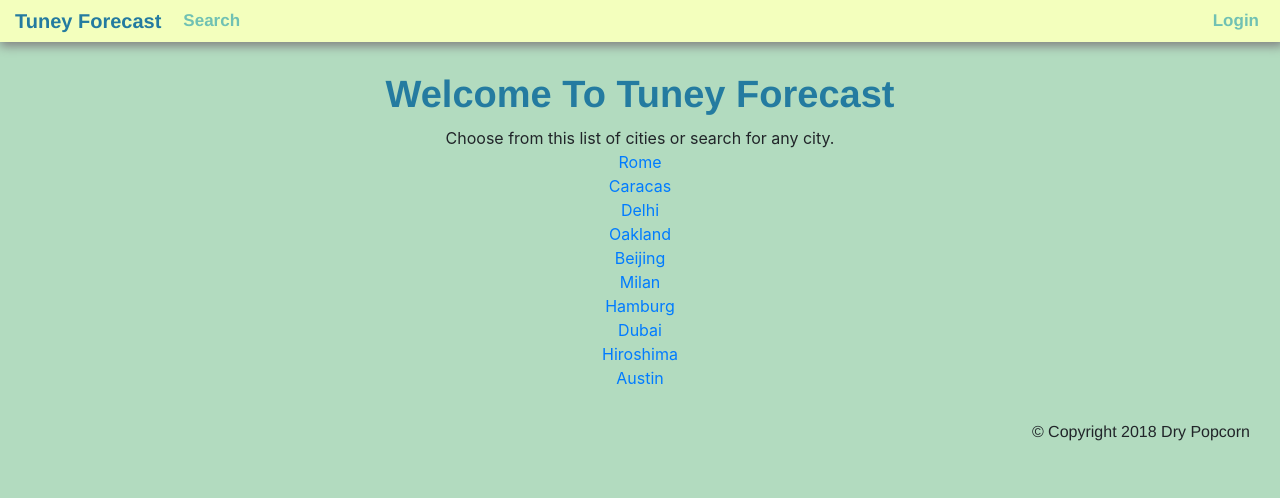
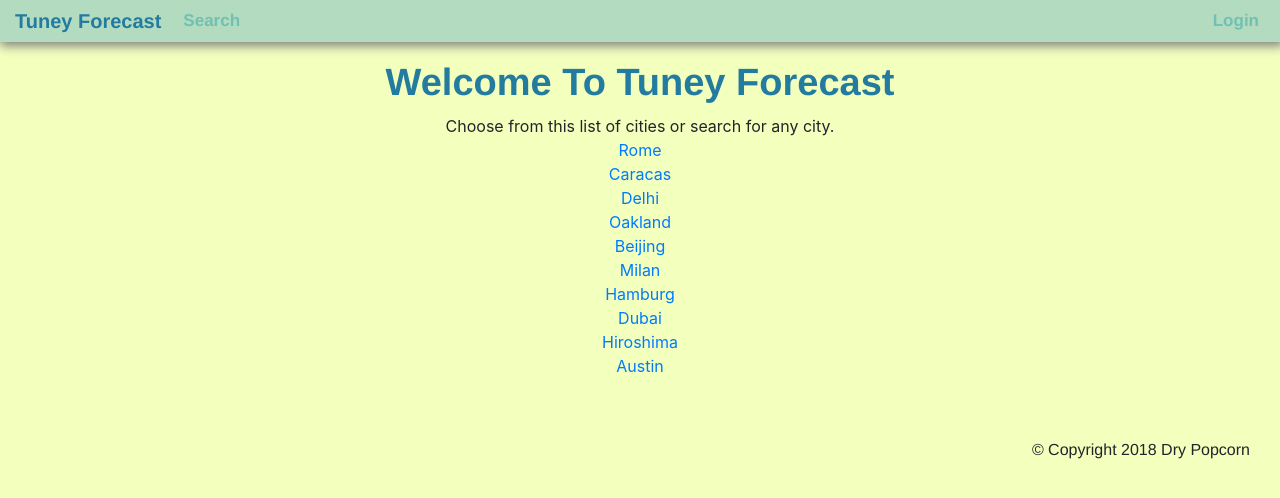
Before and after one commit to jerry1ye10/Dry-Popcorn, a Flask app: page / in a window 1280 px wide. Shown: the top 498 px of the page. Run offline with Flask 2, Linux system fonts and the light colour scheme; some libraries are stand-ins or nearby versions.

Commit message:
updated css

```diff
--- a/static/style.css
+++ b/static/style.css
@@ -1,5 +1,5 @@
 body {
-  background:#B2DBBF;
+  background:#F3FFBD/*#B2DBBF*/;
 }
 
 h1{
@@ -16,14 +16,14 @@ footer{
 }
 
 .navbar{
-  background: #F3FFBD;
+  background: #B2DBBF/*#F3FFBD*/;
   box-shadow: 2px 2px 10px 2px grey;
   padding: 6px 15px;
 }
 
 .main{
   text-align: center;
-  margin: 30px 30px;
+  margin: 60px 30px;
 }
 
 .nav-link{
@@ -37,7 +37,7 @@ footer{
 
 .nav-link:hover{
   font-family: "Helvetica";
-  color: #B2DBBF;
+  color: #247BA0;
   font-weight: bold;
   font-size: 17px;
   padding: 0px 6px;
--- a/templates/base.html
+++ b/templates/base.html
@@ -12,7 +12,7 @@
   </head>
 
   <body>
-    <nav class="navbar">
+    <nav class="navbar fixed-top">
       <a href="/" class="navbar-brand">Tuney Forecast</a>
       <a href="/search" class="nav-link">Search</a>
       {% if isLoggedIn %}
```
Also changed, not shown: data/database.db.
